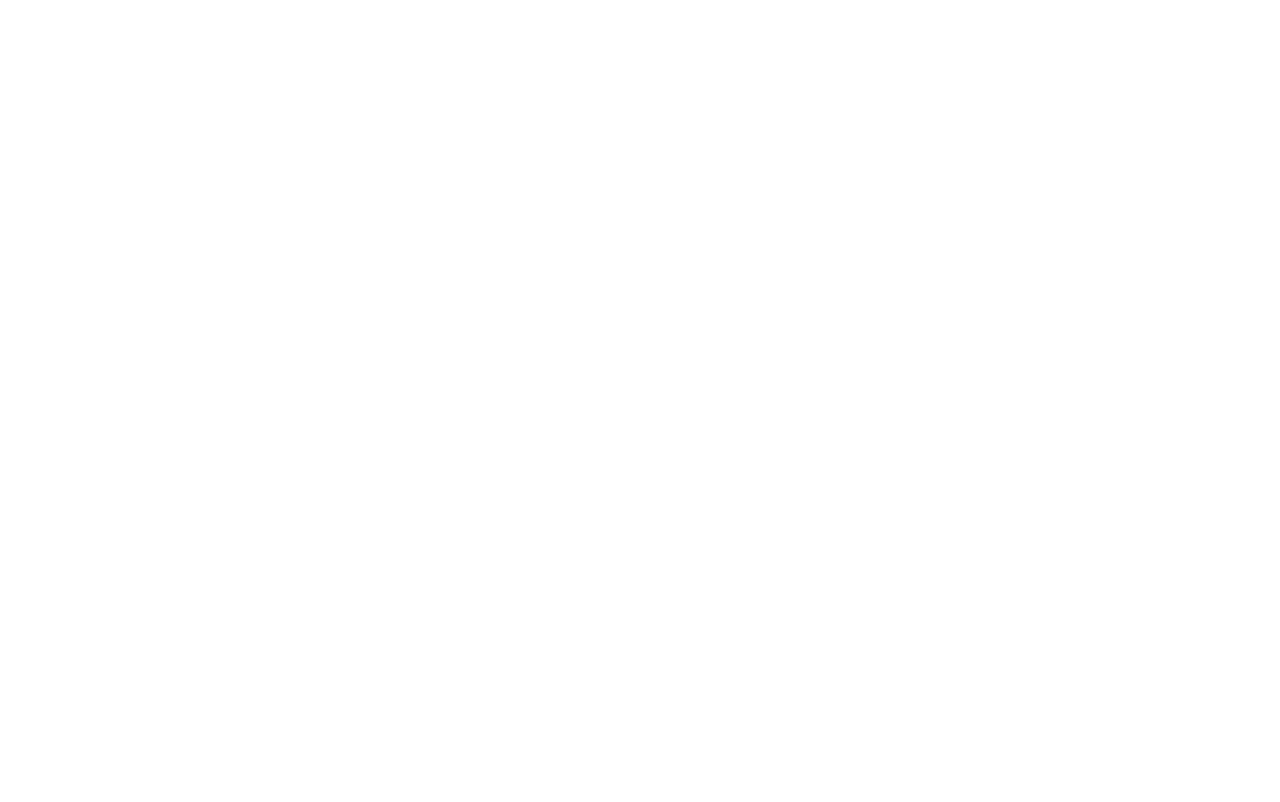
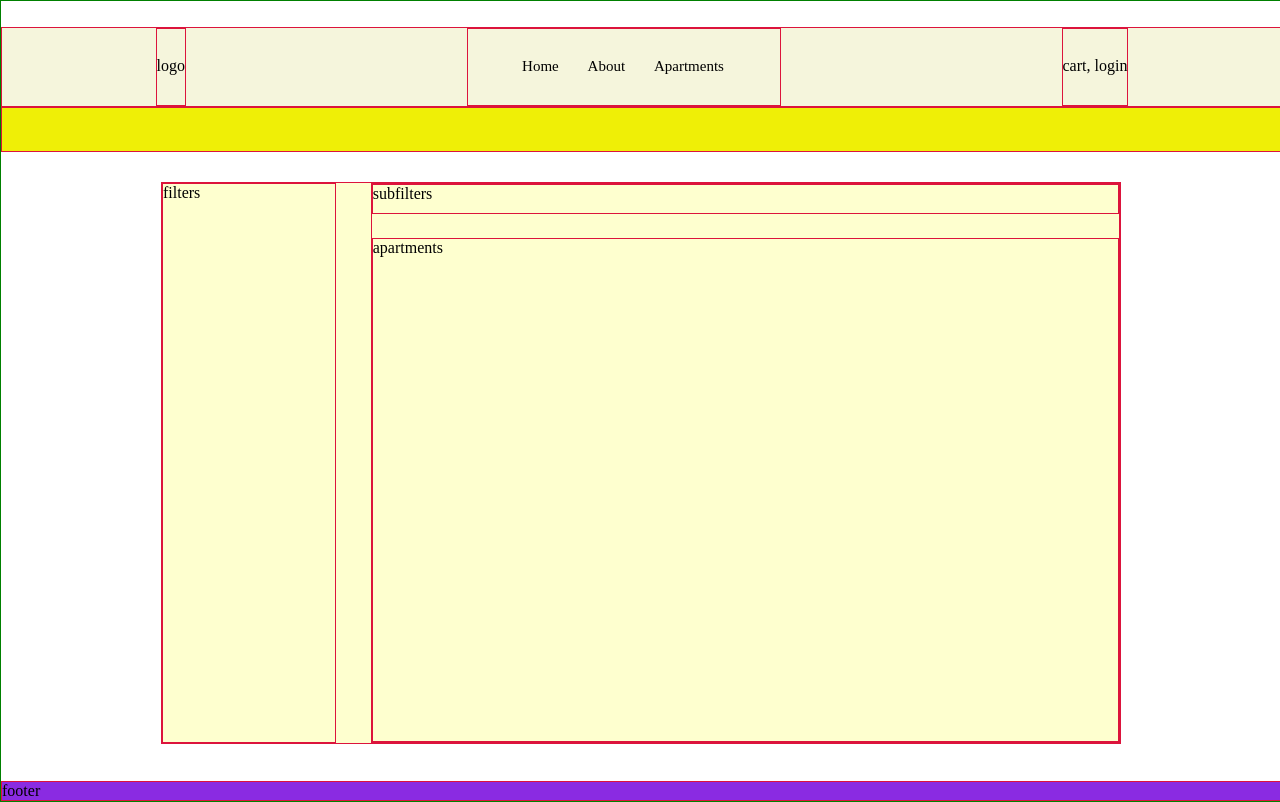
Before and after one commit to ViyaletaH/online-store, a website built with webpack: page public/index.html in a window 1280 px wide. Built offline with nearby package versions, Linux system fonts and the light colour scheme.

Commit message:
add: main html, css structure

```diff
--- a/public/index.html
+++ b/public/index.html
@@ -6,13 +6,35 @@
     <meta name="viewport" content="width=device-width, initial-scale=1.0">
     <link rel="stylesheet" href="style.css">
     <link rel="stylesheet" href="normalize.css">
-    <title>Online-store</title>
+    <title>Real estate agency</title>
 </head>
 <body>
-   <div class="main">
-    <header></header>
+   <div class="wrapper">
+    <header>
+        <div class="header-cont">
+            <div class="logo">logo</div>
+            <div class="menu">
+                <ul class="navigation">
+                    <li>Home</li>
+                    <li>About</li>
+                    <li>Apartments</li>
+                </ul>
+            </div>
+            <div class="cart-login">cart, login</div>
+        </div>
+        <div class="separator"></div>
+    </header>
     <main></main>
-    <footer></footer>
+        <div class="main-cont">
+            <div class="filters">filters</div>
+            <div class="variants">
+                <div class="subfilters">subfilters</div>
+                <div class="apartments">apartments</div>
+            </div>
+        </div>
+    <footer>
+        <div class="footer-cont">footer</div>
+    </footer>
    </div>
     <script src="bundle.js"></script>
 </body>
--- a/public/style.css
+++ b/public/style.css
@@ -0,0 +1,120 @@
+body {
+    background-color: #FFF;
+    overflow: hidden;
+}
+
+html, body {
+    min-height: 100%;
+    height: 100%;
+}
+
+.wrapper {
+    border: solid 1px green;
+    width: 100%;
+    height: 100%;
+    display: flex;
+    flex-direction: column;
+    justify-content: space-between;
+    align-content: flex-start;
+    margin: 0;
+    padding: 0;
+}
+
+.header-cont {
+    border: solid 1px crimson;
+    width: 100%;
+    height: auto;
+    display: flex;
+    background-color: beige;
+    margin-top: 2%;
+    justify-content: space-between;
+}
+
+.separator {
+    border: solid 1px crimson;
+    min-width: 100%;
+    min-height: 40%;
+    display: flex;
+    background-color: rgb(239, 239, 6);
+}
+
+.logo {
+    border: solid 1px crimson;
+    display: flex;
+    margin-left: 12%;
+    align-items: center;
+}
+
+.menu {
+    border: solid 1px crimson;
+    display: flex;
+    justify-items: flex-start;
+    padding-right: 10%;
+}
+
+.navigation {
+    list-style: none;
+    display: flex;
+    font-family: 'ArialRegular';
+    font-size: 15px;
+    font-weight: 400;
+    color: black;
+    width: 100%;
+    height: 100%;
+}
+
+li {
+    margin: 10%;
+}
+
+.cart-login {
+    border: solid 1px crimson;
+    display: flex;
+    margin-right: 12%;
+    align-items: center;
+}
+
+.main-cont {
+    border: solid 1px crimson;
+    display: flex;
+    flex-basis: 70%;
+    background-color: rgb(254, 255, 207);
+    max-width: 75%;
+    margin-left: 12.5%;
+    margin-right: 12.5%;
+    justify-content: space-between;
+
+}
+
+.filters {
+    border: solid 1px crimson;
+    display: flex;
+    min-width: 18%;
+}
+
+.variants {
+    border: solid 1px crimson;
+    display: flex;
+    min-width: 78%;
+    flex-direction: column;
+    justify-content: space-between;
+}
+
+.subfilters {
+    border: solid 1px crimson;
+    display: flex;
+    height: 5%;
+}
+
+.apartments {
+    border: solid 1px crimson;
+    display: flex;
+    height: 90%;
+}
+
+.footer-cont {
+    border: solid 1px crimson;
+    display: flex;
+    flex-basis: 10%;
+    background-color: blueviolet;
+}
```
Also changed, not shown: public/images/bangkok/1.PNG (added), public/images/bangkok/2.PNG (added), public/images/bangkok/3.PNG (added), public/images/bangkok/4.PNG (added), public/images/bangkok/Jewelry-Trade-Center-Bangkok-view-from-window-2.jpg (added), public/images/bangkok/f373ced022215ef7cacad40fe75dd321.jpg (added), public/images/bangkok/full-height-windows-great.jpg (added), public/images/bangkok/grand-room-river-view-6_wide.jpg (added), public/images/bangkok/grand-suite-one-bedroom-river-view-12-800x500_standard.jpg (added), public/images/bangkok/sunrise-at-around-5-30.jpg (added), public/images/hochimin/IMG_9324-we-drink-eat-travel-wedrinkeattravel.com-Saigon-Skydeck-Review-With-The-World-Of-Heineken-Tour-1200x964.jpg (added), public/images/hochimin/le_meridien_hotel_review_saigon-3.jpg (added), public/images/singapore/FULLERTON-BAY-07.png (added), public/images/singapore/Hotel-Bathtub-8.png (added), 1 more files, 1 other file.
